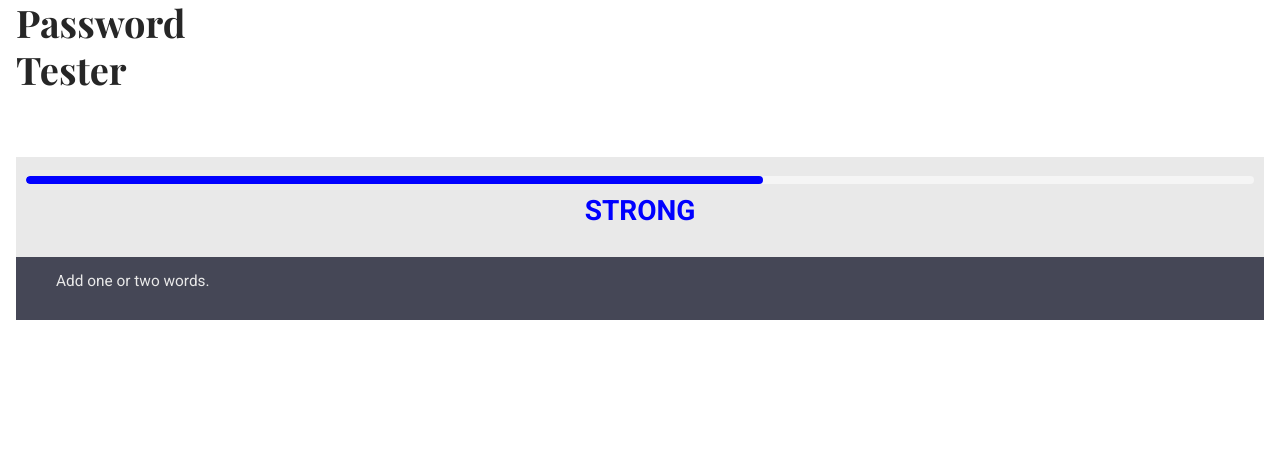
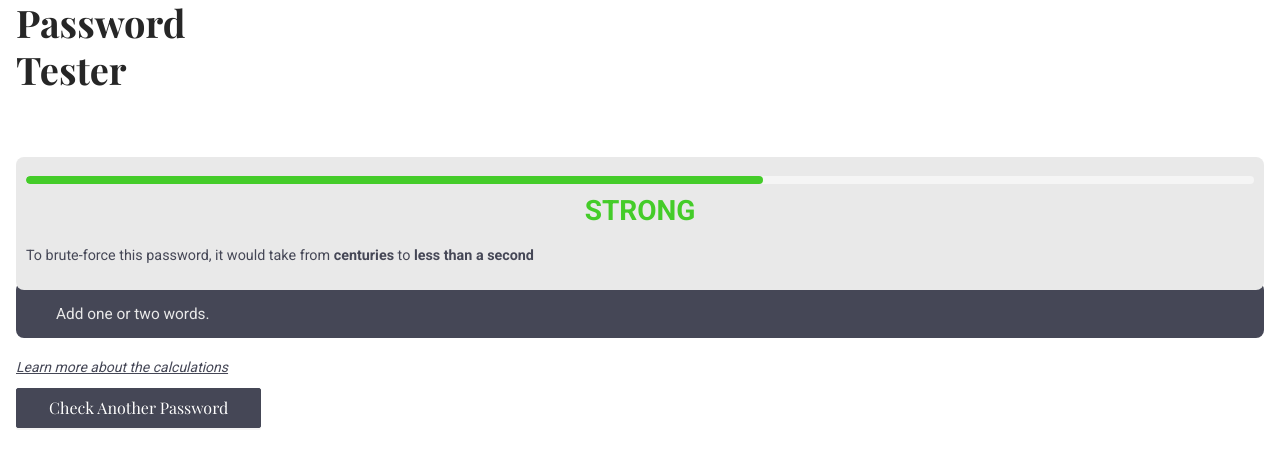
Before and after one commit to sahithyandev/Password-Tester, a React (Vite) app: page / in a window 1280 px wide. Shown: the top 466 px of the page. Built offline with nearby package versions, Linux system fonts and the light colour scheme.

Commit message:
some improvements

```diff
--- a/src/pages/Home.tsx
+++ b/src/pages/Home.tsx
@@ -2,6 +2,8 @@ import * as React from "react";
 import { Typography, Form, Input, Button } from "antd";
 
 const { Title } = Typography;
+
+import "./../style/page.home.scss";
 
 export const HomePage = () => {
   const [result, setResult] = React.useState<any>(null);
@@ -23,7 +25,7 @@ export const HomePage = () => {
   };
 
   return (
-    <div className="home-page">
+    <div className="page home-page">
       <div className="main-content">
         <Title className="main-title">Password Tester</Title>
         <div>
@@ -50,7 +52,7 @@ export const HomePage = () => {
           </Form>
         </div>
       </div>
-
+      {/* TODO move this to App.tsx outside react-router */}
       <div className="about">Created by Sahithyan with ❤️</div>
     </div>
   );
--- a/src/pages/Result.tsx
+++ b/src/pages/Result.tsx
@@ -1,13 +1,28 @@
 import * as React from "react";
-import { Typography, Progress } from "antd";
+import { Button, Typography, Progress } from "antd";
 
 import { ResultObj } from "../types";
 import "./../style/page.result.scss";
 
 const { Title } = Typography;
 
+interface DataModel {
+  password: string;
+  score: {
+    value: number;
+    display_value: string;
+  };
+  crack_seconds: {
+    slowest: { value: number; display_value: string };
+    fastest: { value: number; display_value: string };
+  };
+  feedback: {
+    warning: string;
+    suggestions: string[];
+  };
+}
 interface PropTypes {
-  data?: any;
+  data?: DataModel;
 }
 
 const scoreClassName = (score: string, type: "bar" | "text" = "text") =>
@@ -26,12 +41,12 @@ export const ResultPage = ({ data }: PropTypes) => {
         warning: "This is one of the top-10 common passwords",
         suggestions: ["Add one or two words."],
       },
-    };
+    } as DataModel;
   }
   const { password, score, crack_seconds, feedback } = data;
   console.log(feedback);
   return (
-    <div className="result-page">
+    <div className="page result-page">
       <Title className="main-title">Password Tester</Title>
 
       <div className="main-content">
@@ -50,15 +65,35 @@ export const ResultPage = ({ data }: PropTypes) => {
         >
           {score.display_value}
         </h2>
+
+        <p className="crack-time">
+          To brute-force this password, it would take from{" "}
+          <span className="crack-time--important">
+            {crack_seconds.slowest.display_value}{" "}
+          </span>
+          to{" "}
+          <span className="crack-time--important">
+            {crack_seconds.fastest.display_value}
+          </span>
+        </p>
       </div>
 
       <div className="secondary-content improvement-tips-container">
         <ul>
           {feedback.suggestions.map((suggestion) => {
-            return <li className="suggestion">{suggestion}</li>;
+            return (
+              <li key={suggestion} className="suggestion">
+                {suggestion}
+              </li>
+            );
           })}
         </ul>
       </div>
+
+      <a href="#" className="learn-more">
+        Learn more about the calculations
+      </a>
+      <Button type="primary">Check Another Password</Button>
     </div>
   );
 };
--- a/src/style/main.scss
+++ b/src/style/main.scss
@@ -1,5 +1,6 @@
 @import "./antd.overrides.scss";
 @import "./typography.scss";
+@import "./variables.scss";
 
 :root {
   font-size: 16px;
@@ -9,6 +10,7 @@ html,
 body {
   @extend .roboto;
   margin: 0;
+  color: $primary-color;
 }
 
 #root {
@@ -16,10 +18,13 @@ body {
   display: block;
   height: 100%;
 }
-.home-page {
+.page {
   height: 100%;
-  display: grid;
-  grid-template-rows: 1fr auto;
+}
+
+a {
+  text-decoration: underline $primary-color 1px;
+  font-style: italic;
 }
 
 .main-title {
@@ -39,11 +44,6 @@ body {
     @extend .playfair-display-400;
     font-size: 1rem;
   }
-  // .ant-input {
-  //   background-color: #e9e9e9;
-  //   height: 40px;
-  //   border: none;
-  // }
 }
 
 .about {
--- /dev/null
+++ b/src/style/page.home.scss
@@ -0,0 +1,4 @@
+.home-page {
+  display: grid;
+  grid-template-rows: 1fr auto;
+}
--- a/src/style/page.result.scss
+++ b/src/style/page.result.scss
@@ -4,11 +4,22 @@
 .main-content {
   background-color: $secondary-color;
   padding: 10px;
+
+  .crack-time {
+    max-width: 90%;
+    line-height: 1.25em;
+    font-size: 1.025em;
+
+    .crack-time--important {
+      font-weight: bold;
+    }
+  }
 }
+
 // TODO change these colors to match the emotion
 $score-colors: (
   "very-strong": red,
-  "strong": blue,
+  "strong": rgb(68, 204, 41),
   "average-color": red,
   "bad-color": red,
   "worse-color": red,
@@ -30,15 +41,32 @@ $score-colors: (
   }
 }
 
+.main-content,
 .secondary-content {
+  border-radius: 8px;
+}
+
+.secondary-content {
+  $padding: 12px;
+  $top-push: 8px;
+
   background-color: $primary-color;
   color: $secondary-color;
-  padding: 12px 0;
+  padding: ($padding + $top-push) 0 12px 0;
+  position: relative;
+  top: -1 * $top-push;
+  z-index: -1;
 
   ul {
     list-style: none;
+    margin: 0;
     li {
       font-size: 1.1em;
     }
   }
 }
+
+.learn-more {
+  display: block;
+  margin: 10px 0;
+}
```
